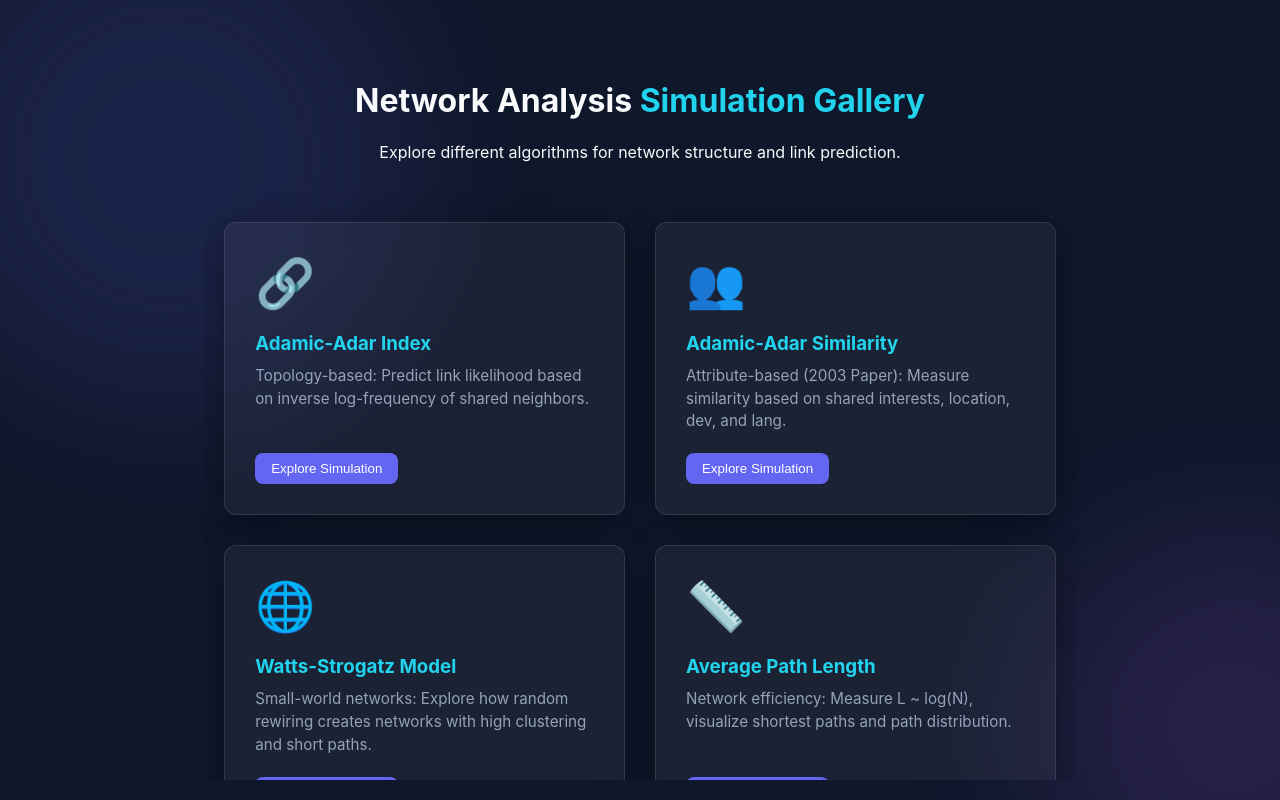
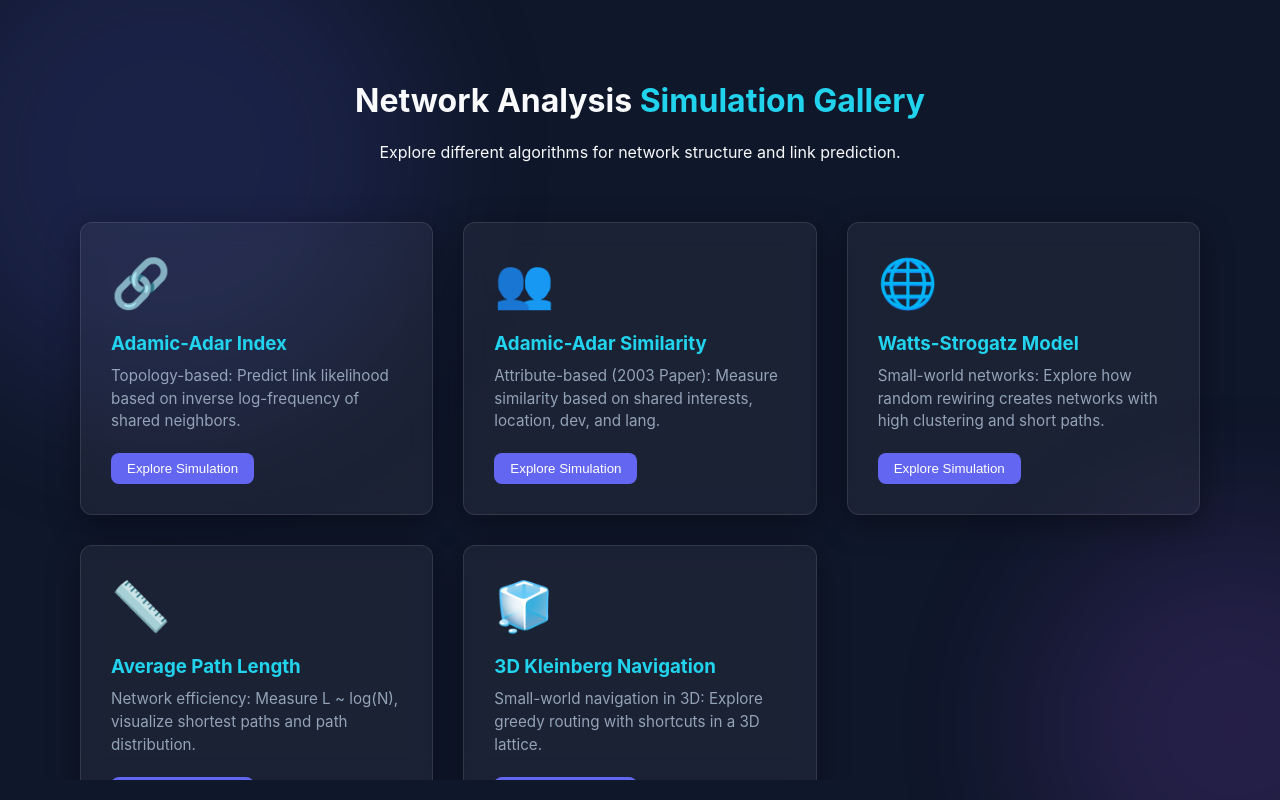
Before and after one commit to hasantktl/network_science_app, a React (Vite) app: page / in a window 1280 px wide. Built offline with nearby package versions, Linux system fonts and the light colour scheme.

Commit message:
feat: Update grid  styling for main application layout

```diff
--- a/src/App.css
+++ b/src/App.css
@@ -91,11 +91,11 @@
 
 /* Gallery Styles */
 .gallery-container {
-  max-width: 1000px;
-  margin: 0 auto;
-  padding: 40px 20px;
+  width: 100%;
+  padding: 40px 60px;
   z-index: 10;
   overflow-y: auto;
+  box-sizing: border-box;
 }
 
 .gallery-header {
```
